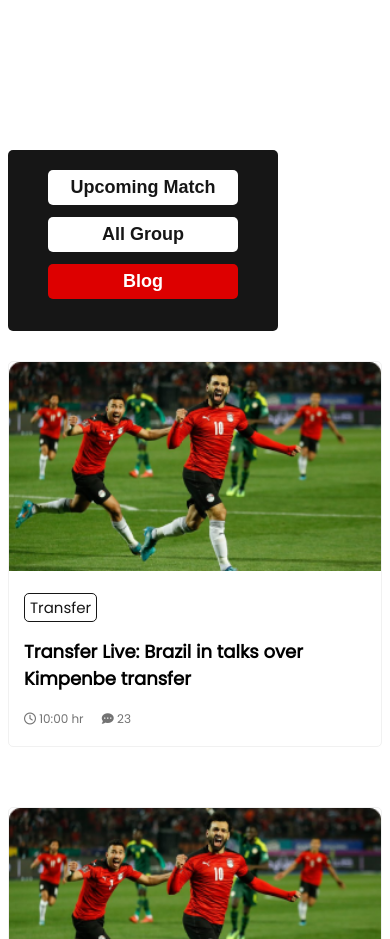
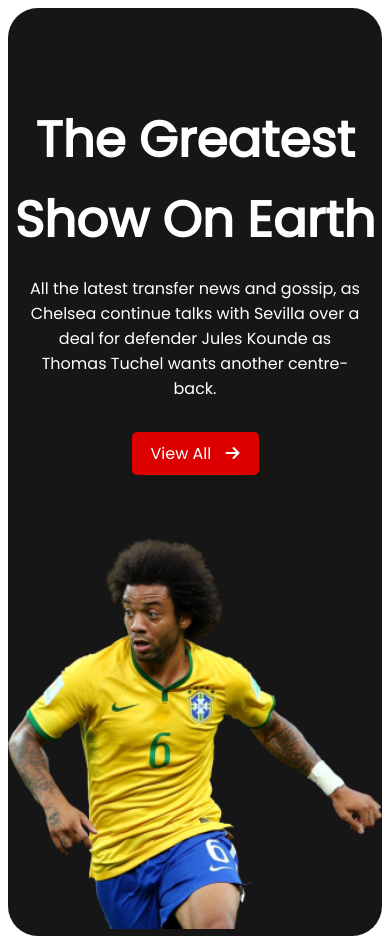
Before and after one commit to Sadman-Dev/world-cup, a plain HTML site: page index.html in a window 390 px wide. Shown: the top 939 px of the page. Drawn offline with Linux system fonts and the light colour scheme.

Commit message:
hero section

```diff
--- a/index.html
+++ b/index.html
@@ -13,7 +13,16 @@
 <body>
     <main>
         <section class="hero-area">
-
+            <div class="hero-container">
+                <div class="hero-desc">
+                    <h1>The Greatest Show On Earth</h1>
+                    <p>All the latest transfer news and gossip, as Chelsea continue talks with Sevilla over a deal for defender Jules Kounde as Thomas Tuchel wants another centre-back.</p>
+                    <a href="#">View All <i class="fa-solid fa-arrow-right"></i></a>
+                </div>
+                <div class="hero-img">
+                    <img src="images/Banner Image.png" alt="">
+                </div>
+            </div>
         </section>
     </main>
     <section class="blog-area">
--- a/style.css
+++ b/style.css
@@ -20,6 +20,45 @@
     margin-bottom: 150px;
 }
 
+.hero-container{
+    display: flex;
+    background-color: #161616;
+    margin-right: 30px;
+    margin-left: 30px;
+    border-radius: 30px;
+}
+
+.hero-desc{
+    width: 500px;
+    margin-left: 80px;
+}
+.hero-desc h1{
+    font-size: 70px;
+    font-weight: 900;
+    line-height: 80px;
+    color: #fff;
+    margin-bottom: 2px;
+}
+.hero-desc p{
+    color: #fff;
+    margin-bottom: 40px;
+}
+.hero-desc a{
+    text-decoration: none;
+    padding: 10px 19px 10px 19px;
+    background: #DD0000;
+    color: #fff;
+    border-radius: 5px;
+}
+
+.hero-desc a .fa-arrow-right{
+    padding-left: 10px;
+}
+.hero-img img{
+    width: 450px;
+    margin-top: 70px;
+    margin-left: 90px;
+}
 /* ---------
 Blog Area
 -----------*/
@@ -130,6 +169,36 @@
 
 /* Mobile View*/
 @media only screen and (max-width: 688px){
+    .hero-area{
+        width: 100%;
+    }
+    .hero-container{
+        display: block;
+        margin-left: 0;
+        margin-right: 0;
+        padding-top: 50px;
+
+    }
+    .hero-desc{
+        width: 100%;
+        margin-top: 20px;
+        margin-left: 0;
+        text-align: center;
+
+    }
+    .hero-desc h1{
+        font-size: 50px;
+    }
+    .hero-desc p{
+        padding-left: 20px;
+        padding-right: 20px;
+    }
+    .hero-img img{
+        width: 100%;
+        margin-top: 70px;
+        margin-left: 0;
+    }
+
     .blog-area{
         display: block;
         margin-left: 0;
```
